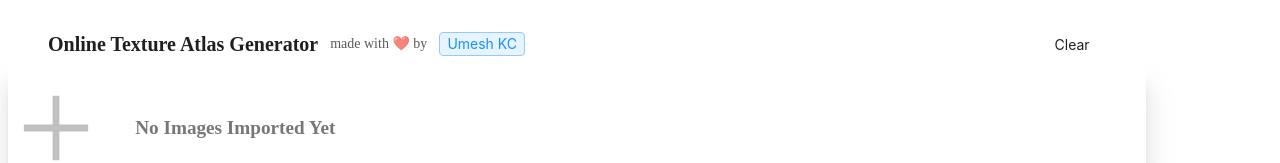
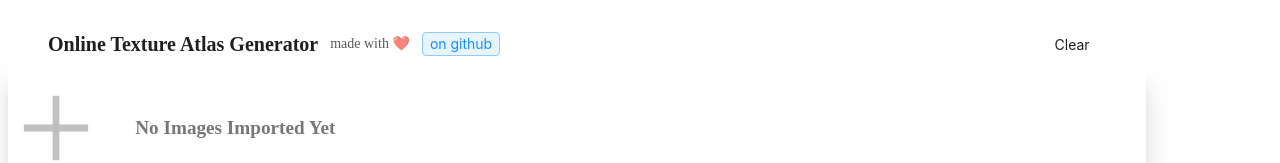
Before and after one commit to cosmicsplendor/texture-atlas-generator-gui, a React app: page / in a window 1280 px wide. Shown: the top 163 px of the page. Built offline with nearby package versions, Linux system fonts and the light colour scheme; the HTML template or start-up script is replaced by a standard one.

Commit message:
Add link to github

```diff
--- a/src/components/App.js
+++ b/src/components/App.js
@@ -14,15 +14,15 @@ const  App = () => {
             <PageContainer
                 header={{
                     title: "Online Texture Atlas Generator",
-                    subTitle: "made with ❤️ by",
+                    subTitle: "made with ❤️",
                     tags: (
                         <Tag color="blue">
                         <a
-                            href="https://twitter.com/frigidelixir"
+                            href="https://github.com/cosmicsplendor/texture-atlas-generator-gui"
                             target="_blank"
                             rel="noopener noreferrer"
                         >
-                            <Text style={{ color: "#1890ff" }}>Umesh KC</Text>
+                            <Text style={{ color: "#1890ff" }}>on github</Text>
                         </a>
                         </Tag>
                     ),
```
